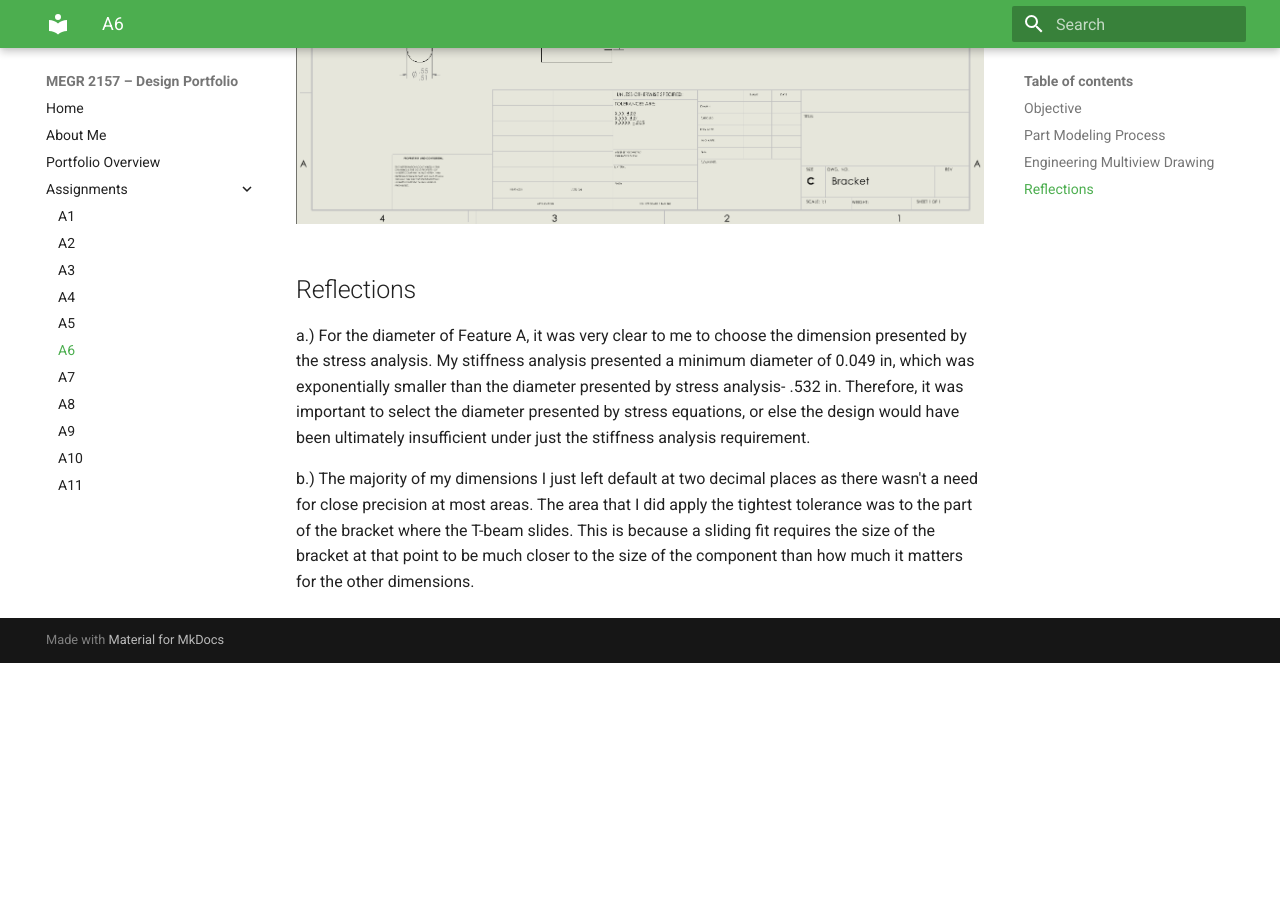
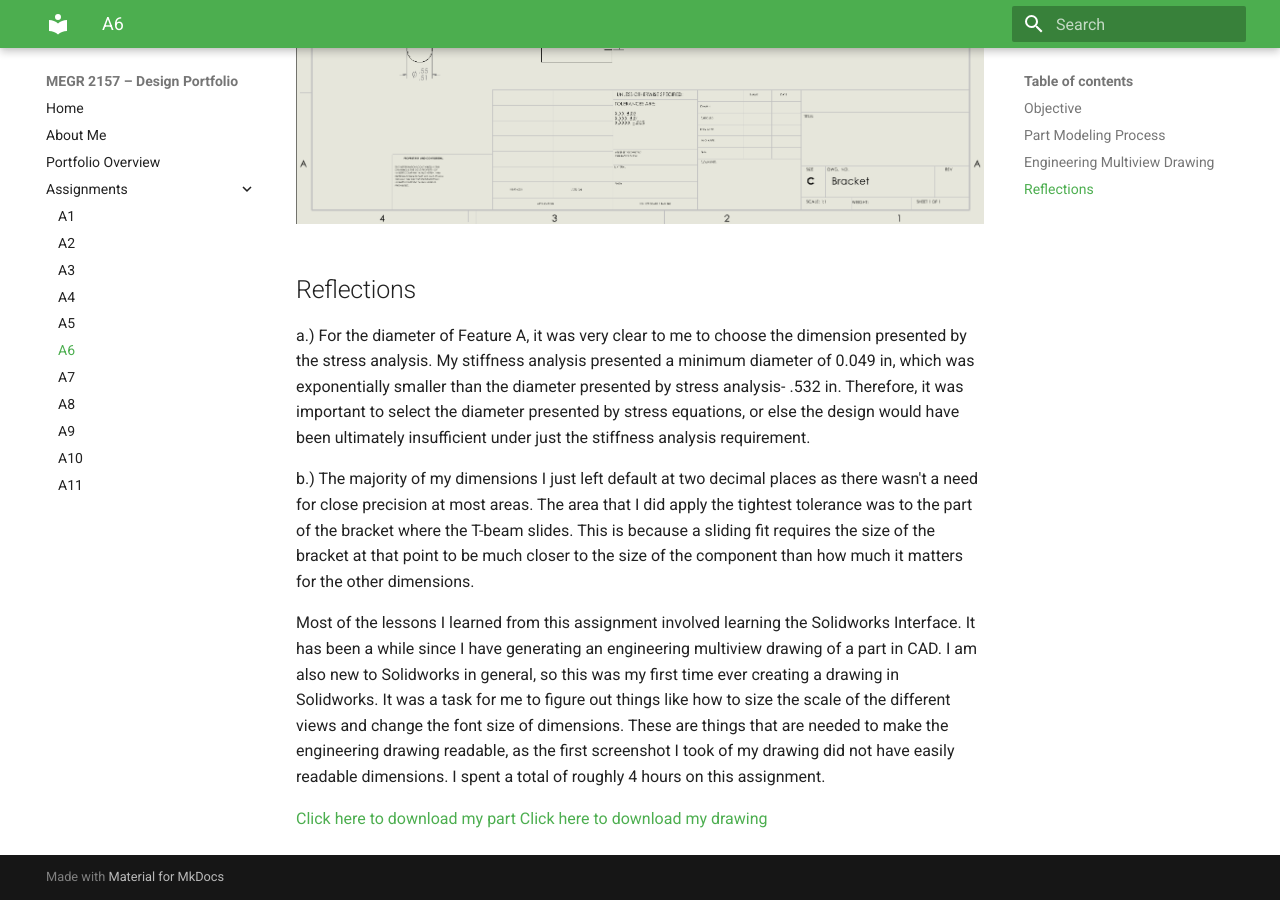
Before and after one commit to apaciore/megr2156-portfolio, an MkDocs documentation site: the page built from docs/assignments/A06/index.md, in a window 1280 px wide and 900 px high, scrolled down 4252 px. Built offline with MkDocs 1.6.1 and Material for MkDocs 9.7.7, drawn with Linux system fonts in a browser that asks for light colours; before the commit the page ends 4915 px from its top, so only the background shows below that.

Commit message:
Update index.md with Solidworks learning experience
Added reflections on learning Solidworks and time spent on the assignment.

```diff
--- a/docs/assignments/A06/index.md
+++ b/docs/assignments/A06/index.md
@@ -31,3 +31,8 @@ The last step for creating the CAD model of the bracket was to sketch the flange
 a.) For the diameter of Feature A, it was very clear to me to choose the dimension presented by the stress analysis. My stiffness analysis presented a minimum diameter of 0.049 in, which was exponentially smaller than the diameter presented by stress analysis- .532 in. Therefore, it was important to select the diameter presented by stress equations, or else the design would have been ultimately insufficient under just the stiffness analysis requirement.
 
 b.) The majority of my dimensions I just left default at two decimal places as there wasn't a need for close precision at most areas. The area that I did apply the tightest tolerance was to the part of the bracket where the T-beam slides. This is because a sliding fit requires the size of the bracket at that point to be much closer to the size of the component than how much it matters for the other dimensions.
+
+Most of the lessons I learned from this assignment involved learning the Solidworks Interface. It has been a while since I have generating an engineering multiview drawing of a part in CAD. I am also new to Solidworks in general, so this was my first time ever creating a drawing in Solidworks. It was a task for me to figure out things like how to size the scale of the different views and change the font size of dimensions. These are things that are needed to make the engineering drawing readable, as the first screenshot I took of my drawing did not have easily readable dimensions. I spent a total of roughly 4 hours on this assignment.
+
+[Click here to download my part](sodesignbracket.SLDPRT)
+[Click here to download my drawing](bracketdrawing.SLDDRW)
```
